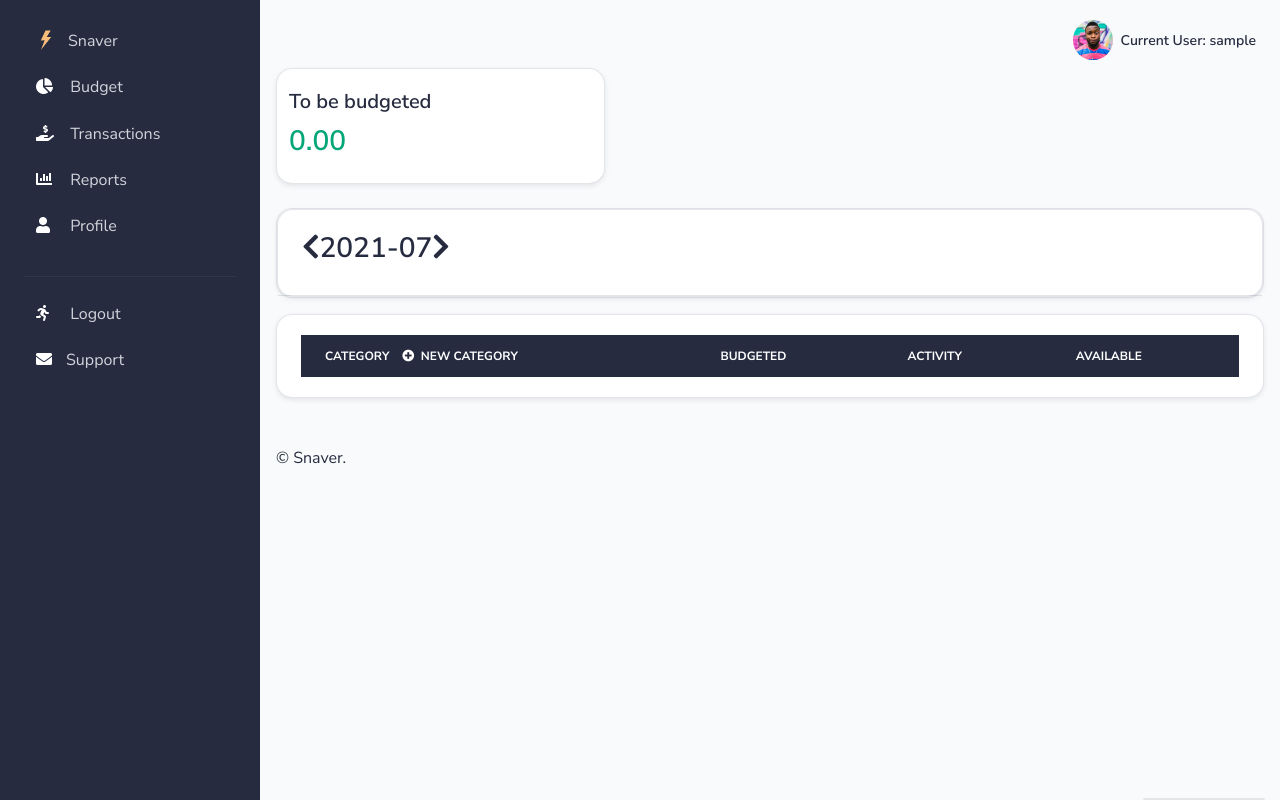
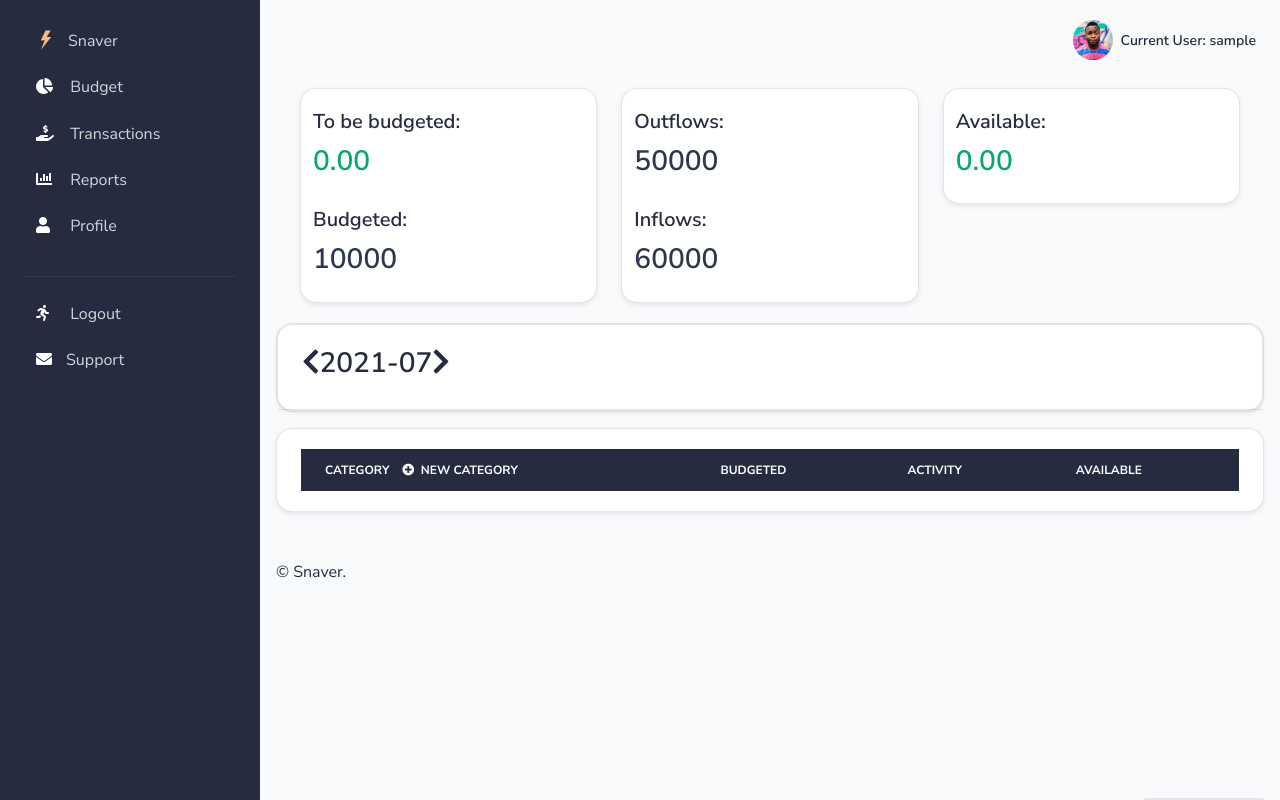
Before and after one commit to infoshareacademy/jpydzr2-snaver-django, a Django app: page / in a window 1280 px wide. Run offline with Django 3.2, Linux system fonts and the light colour scheme; the visitor is signed in with stand-in values (Sample User, id 1); data comes from the database, SQL or seed files in the repository; data that the repository does not hold is empty; some libraries are stand-ins or nearby versions.

Commit message:
Prepared grid with areas for data display (total budgeted, total outflows, inflows...)

```diff
--- a/project/templates/budget.html
+++ b/project/templates/budget.html
@@ -9,14 +9,15 @@
 {% block content %}
 
     <div class="budget">
-
-        <div class="col-12 col-sm-6 col-xl-4 mb-4">
+        <div class="card-body">
+            <div class="row">
+                <div class="col-sm">
                     <div class="card border-light shadow-sm">
                         <div class="card-body">
                             <div class="row d-block d-xl-flex align-items-center ml-3">
                                 <div class="col-12 col-xl-7 px-xl-0">
                                     <div class="d-none d-sm-block">
-                                <h2 class="h5">To be budgeted</h2>
+                                        <h2 class="h5">To be budgeted:</h2>
                                         {% if to_be_budgeted == 0.00 %}
                                             <h3 class="mb-1 text-success">{{ to_be_budgeted }}</h3>
                                         {% elif to_be_budgeted < 0.00 %}
@@ -24,6 +25,52 @@
                                         {% else %}
                                             <h3 class="mb-1 text-warning">{{ to_be_budgeted }}</h3>
                                         {% endif %}
+                                    </div>
+                                    <div class="d-none d-sm-block">
+                                        <br>
+                                        <h2 class="h5">Budgeted:</h2>
+                                        <h3 class="mb-1 text-black">10000</h3>
+                                    </div>
+                                </div>
+                            </div>
+                        </div>
+                    </div>
+                </div>
+                <div class="col-sm">
+                    <div class="card border-light shadow-sm">
+                        <div class="card-body">
+                            <div class="row d-block d-xl-flex align-items-center ml-3">
+                                <div class="col-12 col-xl-7 px-xl-0">
+                                    <div class="d-none d-sm-block">
+                                        <h2 class="h5">Outflows:</h2>
+                                        <h3 class="mb-1 text-black">50000</h3>
+                                    </div>
+                                    <div class="d-none d-sm-block">
+                                        <br>
+                                        <h2 class="h5">Inflows:</h2>
+                                        <h3 class="mb-1 text-black">60000</h3>
+                                    </div>
+                                </div>
+                            </div>
+                        </div>
+                    </div>
+                </div>
+                <div class="col-sm">
+                    <div class="card border-light shadow-sm">
+                        <div class="card-body">
+                            <div class="row d-block d-xl-flex align-items-center ml-3">
+                                <div class="col-12 col-xl-7 px-xl-0">
+                                    <div class="d-none d-sm-block">
+                                        <h2 class="h5">Available:</h2>
+                                        {% if to_be_budgeted == 0.00 %}
+                                            <h3 class="mb-1 text-success">{{ to_be_budgeted }}</h3>
+                                        {% elif to_be_budgeted < 0.00 %}
+                                            <h3 class="mb-1 text-danger">{{ to_be_budgeted }}</h3>
+                                        {% else %}
+                                            <h3 class="mb-1 text-warning">{{ to_be_budgeted }}</h3>
+                                        {% endif %}
+                                    </div>
+                                </div>
                             </div>
                         </div>
                     </div>
@@ -45,7 +92,6 @@
                                     <div class="h3">
                                         {{ view.kwargs.year }}-{{ view.kwargs.month }}
                                     </div>
-
 
                                     <a class="h3"
                                        href="{% url "budget_select" next_month.year next_month.month|stringformat:"02d" %}">
```
Lines whose indentation alone changed are shown as unchanged.
